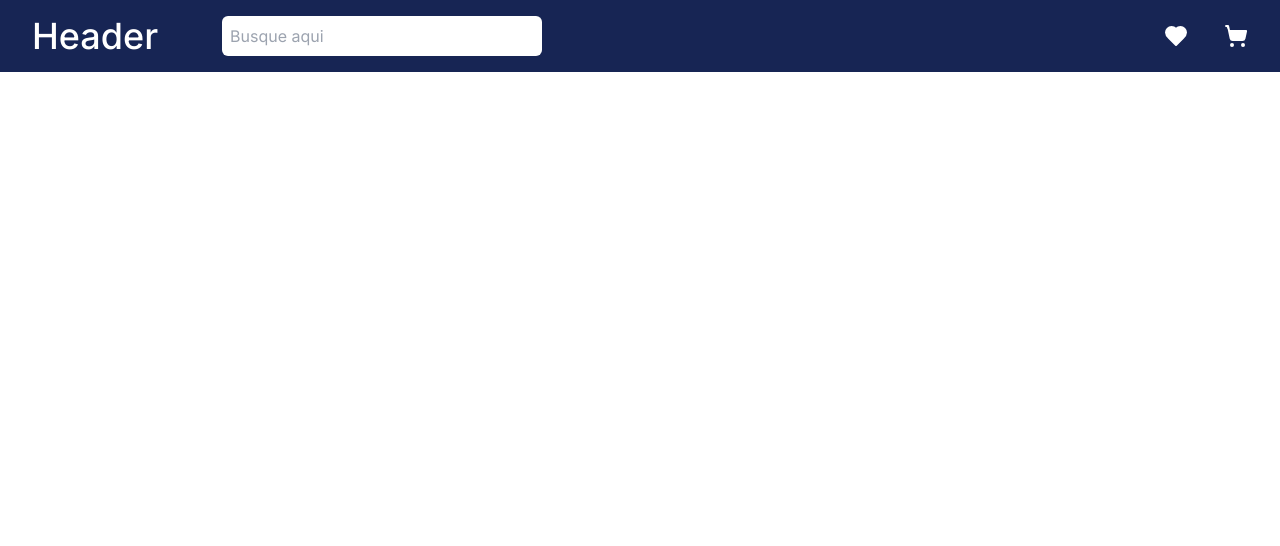
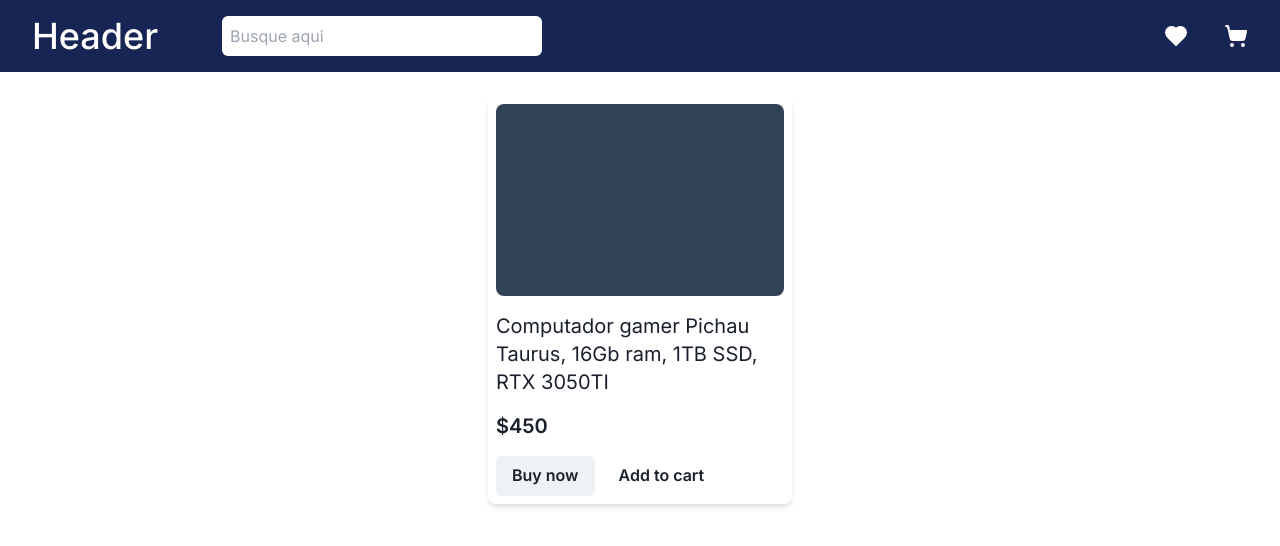
Before and after one commit to VictorBelotto/e-commerce_tech, a Next.js app: page / in a window 1280 px wide. Shown: the top 546 px of the page. Built offline with nearby package versions, Linux system fonts and the light colour scheme.

Commit message:
added cardItem

```diff
--- a/app/layout.tsx
+++ b/app/layout.tsx
@@ -2,6 +2,8 @@
 import { Inter } from "next/font/google";
 import "./ui/globals.css";
 import Header from "./ui/header/header";
+
+import { ChakraProvider } from '@chakra-ui/react'
 
 const inter = Inter({ subsets: ["latin"] });
 
@@ -18,8 +20,10 @@
   return (
     <html lang="en">
       <body className={inter.className}>
-        <Header/>
-        {children}
+        <ChakraProvider>
+          <Header />
+          {children}
+        </ChakraProvider>
       </body>
     </html>
   );
--- a/app/page.tsx
+++ b/app/page.tsx
@@ -1,9 +1,10 @@
+import CardItem from "./ui/card/cardItem";
 import Header from "./ui/header/header";
 
 export default function Home() {
   return (
     <main className="flex min-h-screen flex-col items-center p-24">
-
+      <CardItem/>
     </main>
   );
 }
--- /dev/null
+++ b/app/ui/card/cardItem.tsx
@@ -0,0 +1,28 @@
+import React from 'react'
+import { Button, ButtonGroup} from '@chakra-ui/react'
+
+export default function CardItem() {
+  return (
+    <section className=' rounded-lg flex flex-col py-2 px-2 gap-4 shadow-md'>
+      <div>
+        <div className='w-72 h-48 bg-slate-700 rounded-lg'></div>
+        <div className='flex flex-col gap-4 mt-4'>
+          <p className='w-72'>Computador gamer Pichau Taurus, 16Gb ram, 1TB SSD, RTX 3050TI</p>
+          <p className='font-semibold text-xl'>
+            $450
+          </p>
+        </div>
+      </div>
+      <div>
+        <ButtonGroup spacing='2'>
+          <Button variant='solid' colorScheme='gray'>
+            Buy now
+          </Button>
+          <Button variant='ghost' colorScheme='gray'>
+            Add to cart
+          </Button>
+        </ButtonGroup>
+      </div>
+    </section>
+  )
+}
--- a/app/ui/globals.css
+++ b/app/ui/globals.css
@@ -2,6 +2,9 @@
 @tailwind components;
 @tailwind utilities;
 
+html{
+  @apply bg-gray-900
+}
 
 h1 {
   @apply text-4xl md:text-5xl lg:text-6xl font-bold;
```
